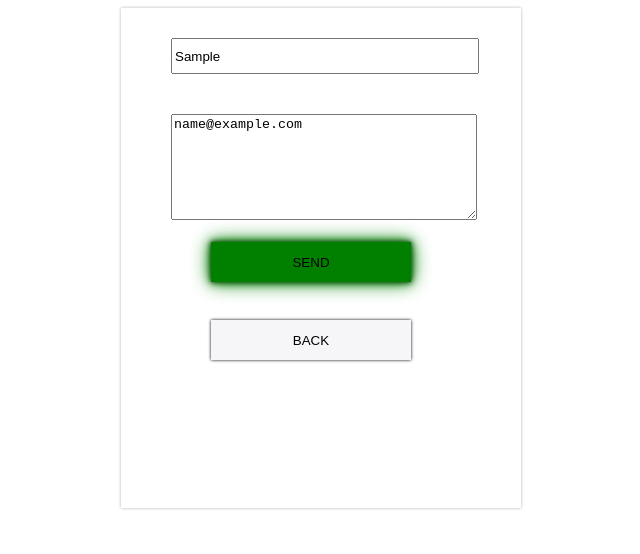
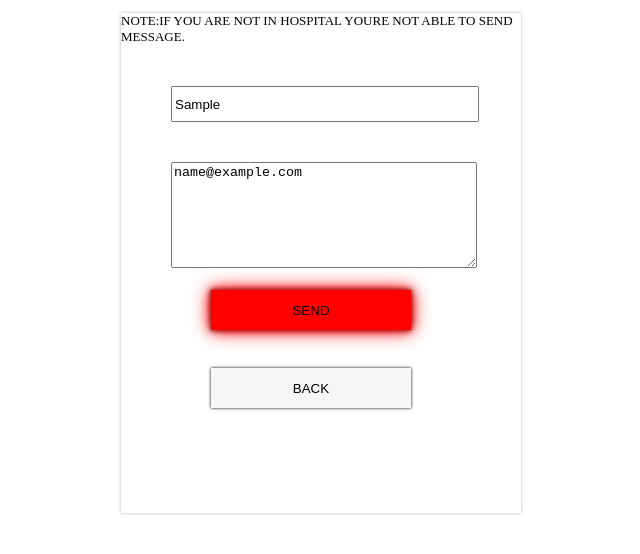
Before and after one commit to unique226/hospital, a plain HTML site: page condact.html in a window 1280 px wide. Both pictures are taken after typing "Sample", "name@example.com" into the empty fields and a click on the button "SEND". Shown: the whole page, without its empty margins (387-1027 px from the left). Drawn offline with Linux system fonts and the light colour scheme.

Commit message:
Add files via upload

```diff
--- a/condact.html
+++ b/condact.html
@@ -8,8 +8,10 @@
 </head>
 <body>
     <div id="condact">
-        <DIV   id="form"  >
 
+        <div   id="form"  >
+           <p style="font-size: 13px;">NOTE:IF YOU ARE NOT IN HOSPITAL YOURE NOT ABLE TO SEND MESSAGE.</p>
+            <br>
             <input type="text" name="NAME" id="username" placeholder="NAME">
             <br>
             <textarea  id="message" cols="30" rows="4" length="100" placeholder="TYPE MESSAGE AND EMAIL HERE" naem></textarea>
@@ -17,7 +19,7 @@
             <button id="send">SEND</button>
             <br><br>
             <button id="send1">BACK</button>
-        </DIV>
+        </div>
     </div>
 </body>
 <script>
@@ -25,6 +27,8 @@
     var message=document.getElementById('message');
     var send=document.getElementById('send');
     var send1=document.getElementById('send1');
+    const usernames=['RAJESH','pandi'];
+
     send.addEventListener('click',function(){
         if(username.value.length < 5 ){
             alert('NAME MUST BE 5 OR MORE')
@@ -33,7 +37,10 @@
             alert('MESSAGE MUST BE 5 OR MORE')
 
         }
+
         else{
+
+            if(usernames.includes(username.value)){
             send.style.backgroundSize='300% 300%';
             send.style.background='green';
             send.style.boxShadow='0 0 10px green,0 0 5px black,0 0 20px green';
@@ -51,6 +58,12 @@
             },5000);
 
         }
+
+    else{
+        alert('NAME IS NOT FOUND IN HOSPITAL')
+    }
+    }
+
     });
     send1.addEventListener('click',function(){
         history.go(-1);
--- a/style.css
+++ b/style.css
@@ -387,3 +387,6 @@ tr:nth-child(even){
 #key{
     font-family: 'Gill Sans', 'Gill Sans MT', Calibri, 'Trebuchet MS', sans-serif;
 }
+#username{
+    margin-top: 10px;
+}
```
